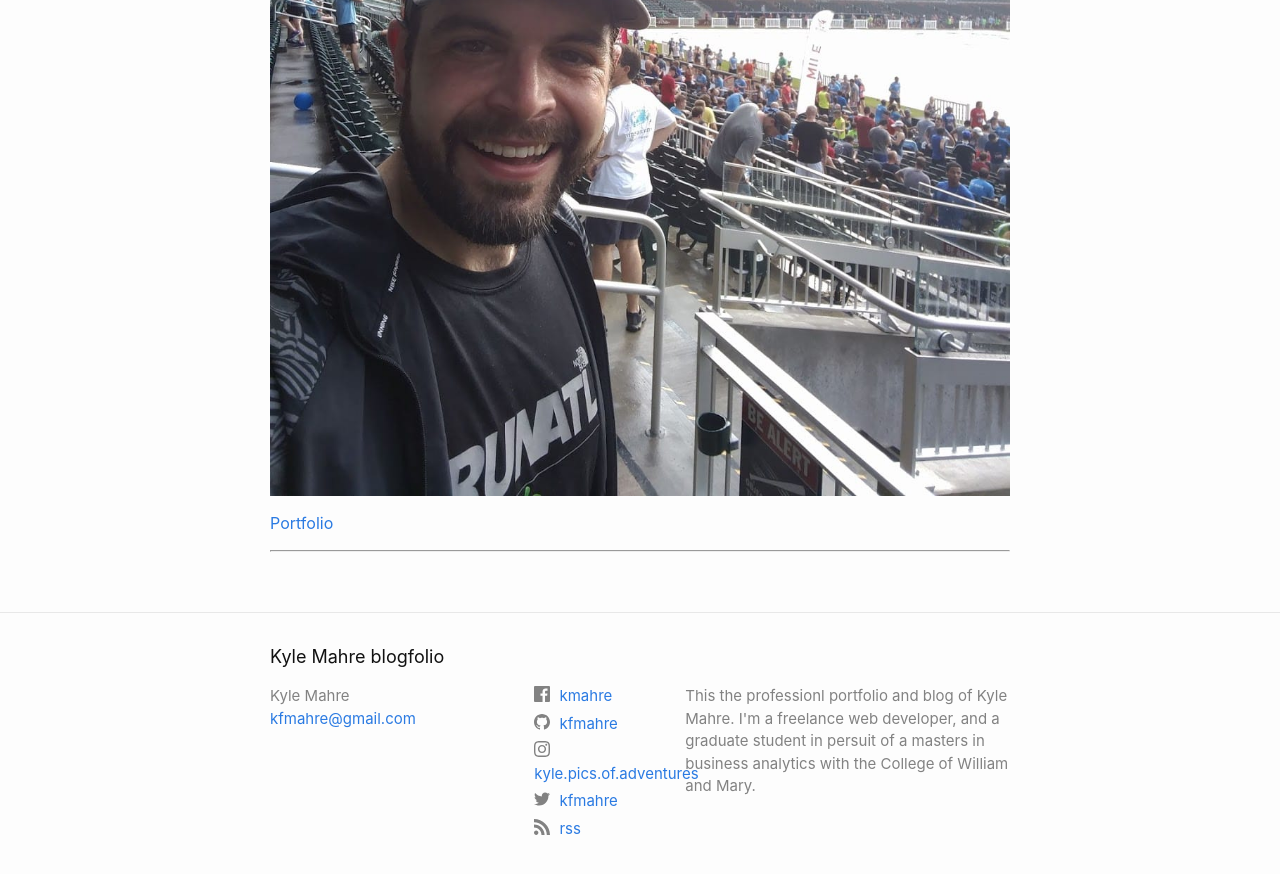
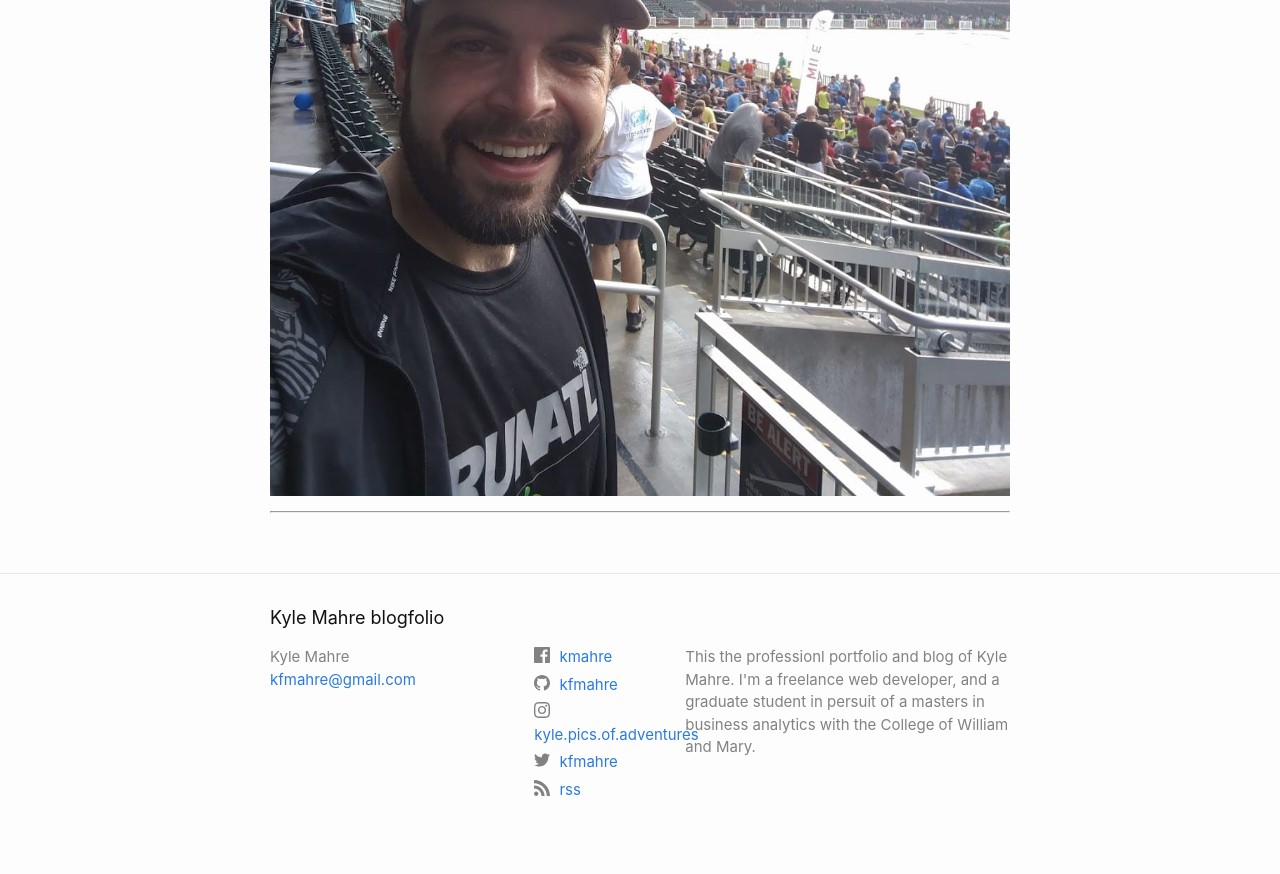
Before and after one commit to kfmahre/kfmahre.github.io, a Jekyll site: the page built from about.md, in a window 1280 px wide and 900 px high, scrolled down 768 px. Shown: the top 874 px of the window. Built offline with Jekyll 4.4.1, drawn with Linux system fonts in a browser that asks for light colours.

Commit message:
Update about.md

```diff
--- a/about.md
+++ b/about.md
@@ -10,6 +10,4 @@
 
 ![alt text](/images/kylestadium.jpg)
 
-[Portfolio](http://kfmahre.github.io/Portfolio/)
-
 ---
```
